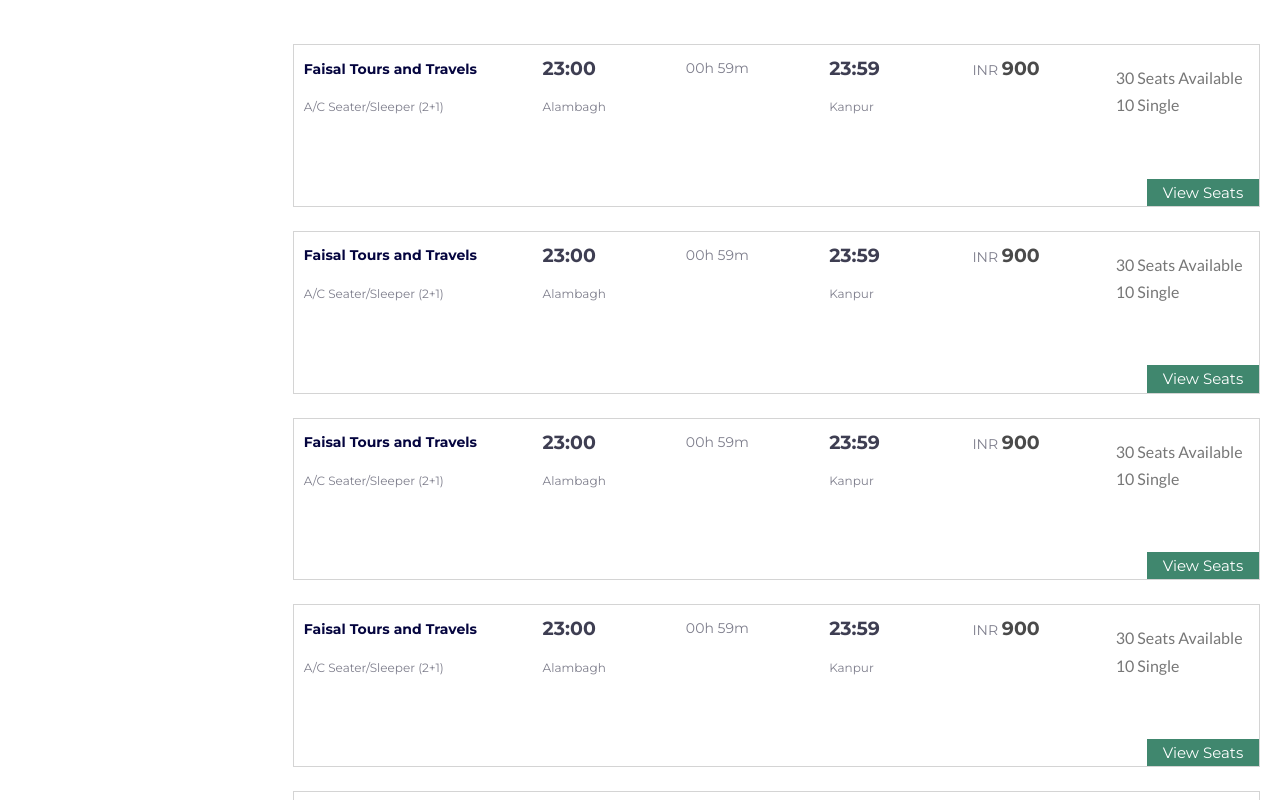
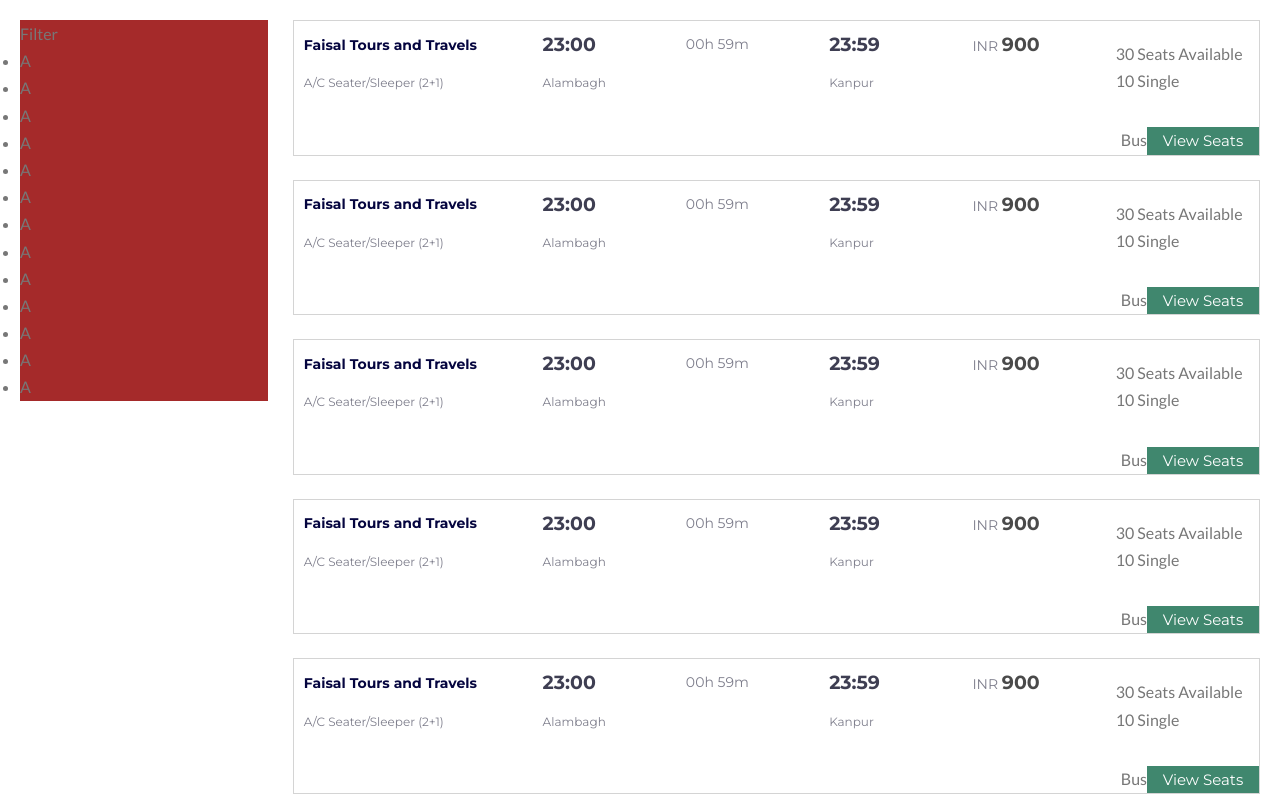
Before and after one commit to Swaraj-Deep/cloneFrontend, a Next.js app: page /searchresults in a window 1280 px wide. Shown: the top 800 px of the page. Built offline with nearby package versions, Linux system fonts and the light colour scheme.

Commit message:
Updated gitignore

```diff
--- a/components/SearchResults/Buses/Buses.js
+++ b/components/SearchResults/Buses/Buses.js
@@ -29,12 +29,10 @@
         </div>
       </div>
       <div className={styles.BusOptions}>
-        <div className={styles.BusOptionsAll} id="BusOptions">
+        <div className={styles.BusOptionsViewButton}>
           <Link href={"/"}>
-            <a>Bus</a>
+            <span style={{ textDecoration: "none" }}>Bus</span>
           </Link>
-        </div>
-        <div className={styles.BusOptionsViewButton}>
           <button className={styles.BusOptionsViewSeats}>View Seats</button>
         </div>
       </div>
--- a/components/SearchResults/Buses/Buses.module.scss
+++ b/components/SearchResults/Buses/Buses.module.scss
@@ -4,12 +4,13 @@
   border: 0.5px solid rgba(128, 128, 128, 0.342);
   // animation: onHover 2s linear infinite;
   // animation-play-state: paused;
-  margin: 1.5rem 0;
+  margin-bottom: 1.5rem;
 }
 
 .BusCard:hover,
 .BusCard:active {
   box-shadow: 0 10px 25px rgba(0, 0, 0, 0.082);
+  --visibility: visible;
 }
 
 // @keyframes onHover {
@@ -139,6 +140,7 @@
 .BusOptionsAll {
   visibility: var(--visibility);
   text-align: right;
+  text-decoration-line: none;
 }
 
 .BusOptionsViewSeats {
@@ -156,3 +158,7 @@
 .BusOptionsViewButton {
   text-align: right;
 }
+
+.BusOptionsLinks {
+  text-decoration-line: none;
+}
--- a/components/SearchResults/SearchResults.module.scss
+++ b/components/SearchResults/SearchResults.module.scss
@@ -3,6 +3,7 @@
   flex-direction: column;
   width: 20%;
   background-color: brown;
+  vertical-align: top;
 }
 
 .Buses {
```
Also changed, not shown: 1 other file (tests, documents, lock files or other folders).
